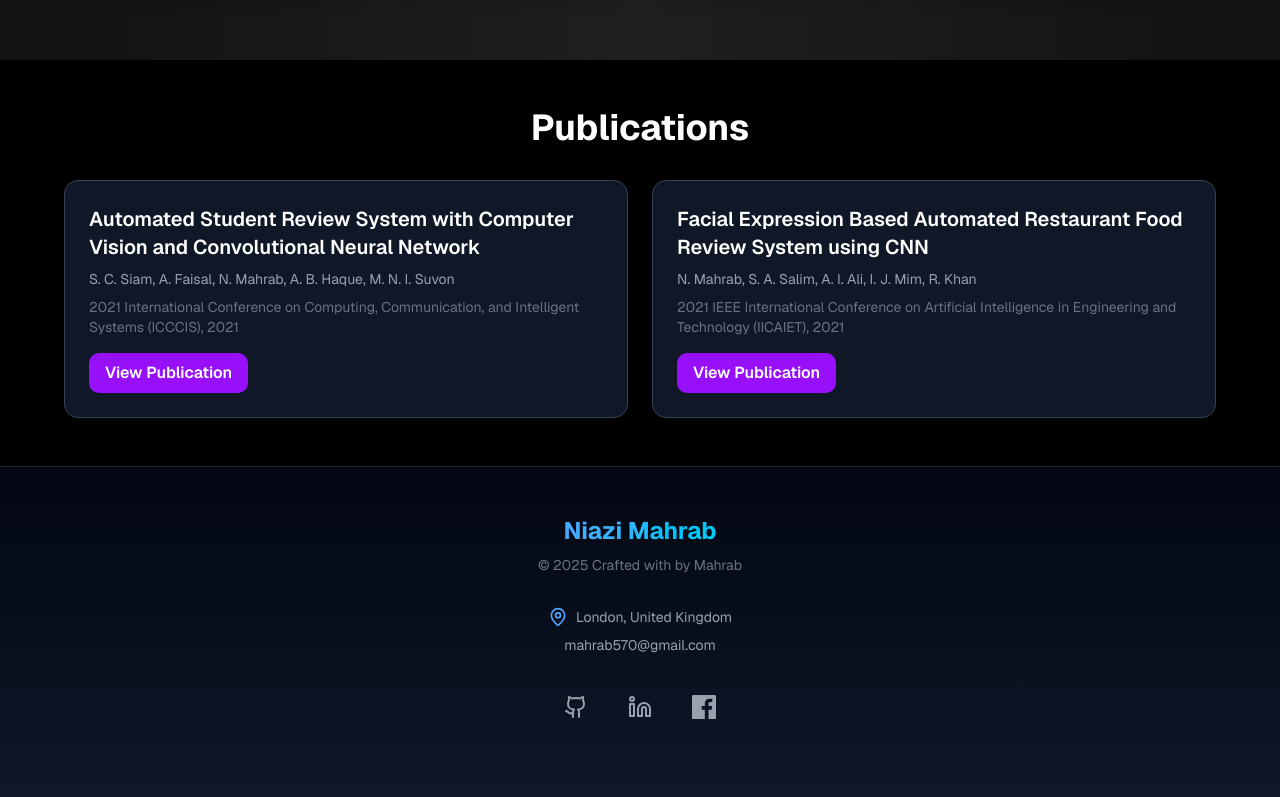
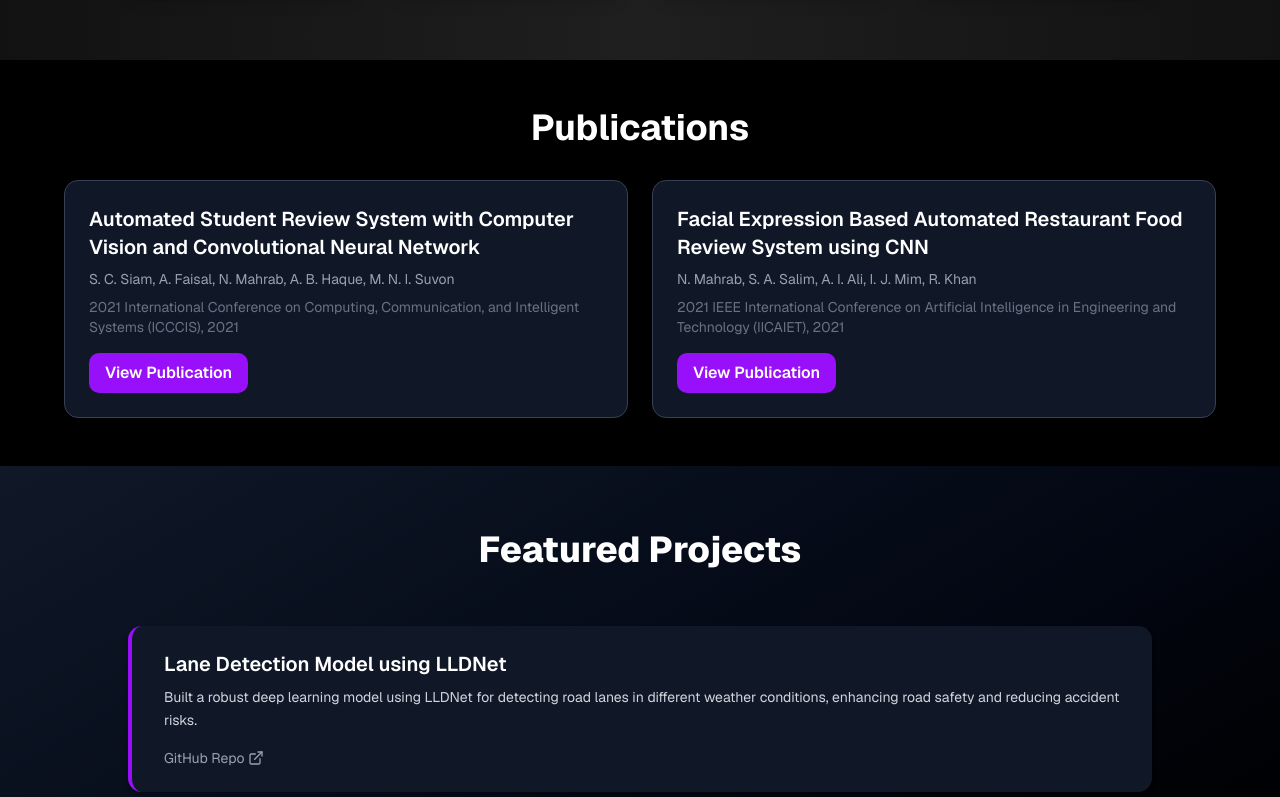
Before and after one commit to niazi12/Mahrab_Portfolio, a Next.js app: page / in a window 1280 px wide. Shown: the part 2000-2797 px from the top of the page. Built offline with nearby package versions, Linux system fonts and the light colour scheme.

Commit message:
project added

```diff
--- a/app/page.js
+++ b/app/page.js
@@ -5,6 +5,7 @@ import HeroSection from "../components/HeroSection";
 import Skills from "@/components/Skills";
 import AchievementsSection from "../components/Achievement";
 import Publication from "@/components/Publication";
+import Project from "@/components/Project";
 
 
 export default function Home() {
@@ -15,6 +16,7 @@ export default function Home() {
       <AchievementsSection />
       <Skills />
       <Publication />
+      <Project />
  {/* practisegit add */}
     </main>
   );
--- a/components/HeroSection.jsx
+++ b/components/HeroSection.jsx
@@ -82,5 +82,6 @@ const HeroSection = () => {
     </section>
   );
 };
+// imagesize cropp
 
 export default HeroSection;
--- /dev/null
+++ b/components/Project.jsx
@@ -0,0 +1,85 @@
+"use client";
+import { motion } from "framer-motion";
+import Link from "next/link";
+import { ExternalLink } from "lucide-react";
+
+const projects = [
+  {
+    title: "Lane Detection Model using LLDNet",
+    description:
+      "Built a robust deep learning model using LLDNet for detecting road lanes in different weather conditions, enhancing road safety and reducing accident risks.",
+    github: "https://github.com/niazi12/lanedetection",
+  },
+  {
+    title: "Property Lifts Ltd Website",
+    description:
+      "Crafted a sleek, high-performing company website using Next.js for a UK-based lift company. Ensured responsiveness and optimal user experience.",
+    live: "https://propertylifts.co.uk/",
+    github: "https://github.com/niazi12/PropertyLifts",
+  },
+  {
+    title: "Automated Odoo Attendance Check-Out",
+    description:
+      "Developed a custom attendance automation for Odoo that enforces check-in time limits and triggers auto check-out after a set duration. Tailored for a UK client.",
+  },
+];
+
+export default function Projects() {
+  return (
+    <section className="py-16 px-6 bg-gradient-to-br from-gray-900 via-gray-950 to-black">
+      <div className="max-w-5xl mx-auto">
+        <motion.h2
+          className="text-4xl font-extrabold text-center text-white mb-14"
+          initial={{ opacity: 0, y: 30 }}
+          animate={{ opacity: 1, y: 0 }}
+          transition={{ duration: 0.6 }}
+        >
+          Featured Projects
+        </motion.h2>
+
+        <div className="flex flex-col gap-10">
+          {projects.map((project, index) => (
+            <motion.div
+              key={index}
+              className="relative bg-gray-900 p-6 pl-8 border-l-4 border-purple-600 rounded-xl shadow-md hover:shadow-purple-700/40 transition-all duration-300"
+              initial={{ opacity: 0, x: -30 }}
+              animate={{ opacity: 1, x: 0 }}
+              transition={{ duration: 0.5, delay: index * 0.2 }}
+              whileHover={{ scale: 1.02 }}
+            >
+              <h3 className="text-xl font-semibold text-white mb-2">
+                {project.title}
+              </h3>
+              <p className="text-sm text-gray-300 mb-4 leading-relaxed">
+                {project.description}
+              </p>
+
+              <div className="flex gap-4 flex-wrap">
+                {project.live && (
+                  <Link
+                    href={project.live}
+                    target="_blank"
+                    rel="noopener noreferrer"
+                    className="inline-flex items-center text-sm text-purple-400 hover:text-purple-300"
+                  >
+                    Live Demo <ExternalLink className="w-4 h-4 ml-1" />
+                  </Link>
+                )}
+                {project.github && (
+                  <Link
+                    href={project.github}
+                    target="_blank"
+                    rel="noopener noreferrer"
+                    className="inline-flex items-center text-sm text-gray-400 hover:text-gray-300"
+                  >
+                    GitHub Repo <ExternalLink className="w-4 h-4 ml-1" />
+                  </Link>
+                )}
+              </div>
+            </motion.div>
+          ))}
+        </div>
+      </div>
+    </section>
+  );
+}
```
